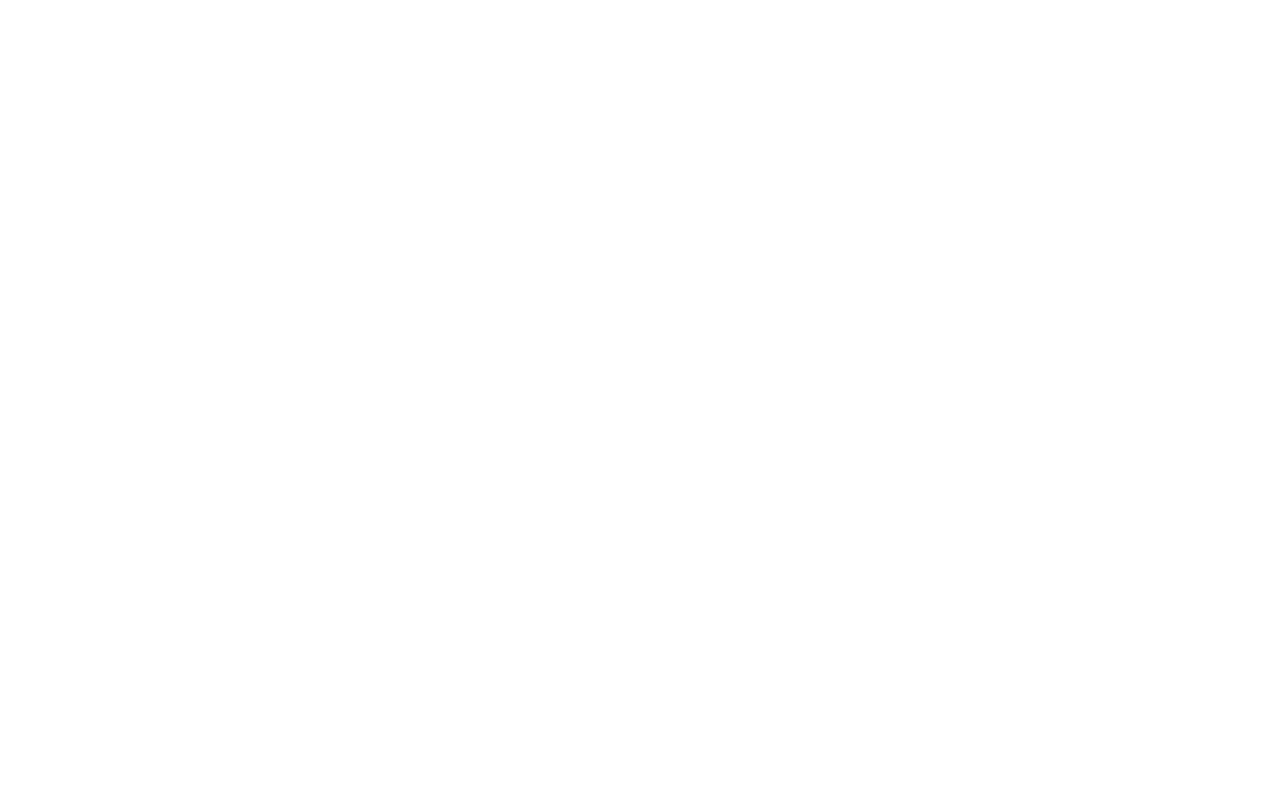
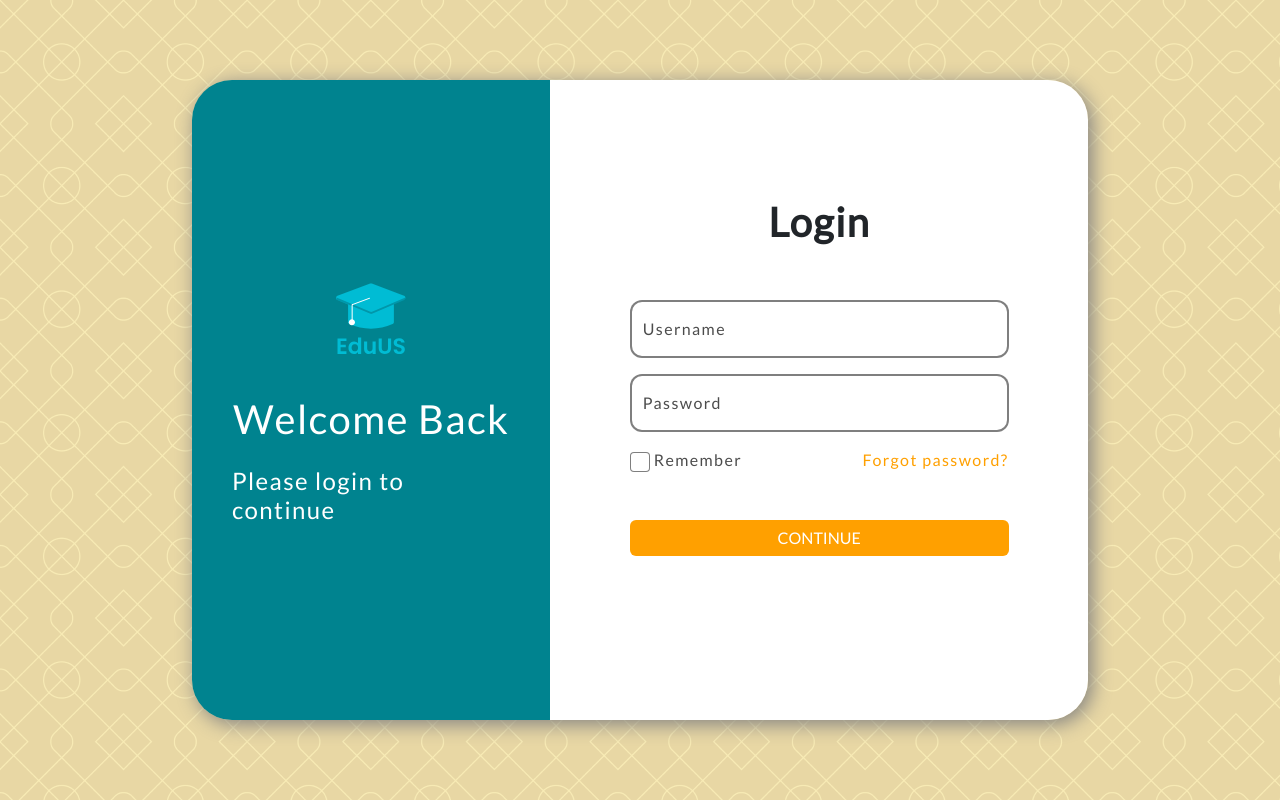
Before and after one commit to Tres0rsHoang/ISE-01Website, a React (Create React App) app: page /LoginPage in a window 1280 px wide. Before the commit this address had no page. Built offline with nearby package versions, Linux system fonts and the light colour scheme.

Commit message:
Update Login Page react-boostrap
- Update Form using react-bootstrap components.
- Link Home Page to Login Page.
- Enable to submit Form.
- Still missing Font-Awesome icon.

```diff
--- a/package.json
+++ b/package.json
@@ -3,9 +3,14 @@
   "version": "0.1.0",
   "private": true,
   "dependencies": {
+    "@fortawesome/fontawesome-svg-core": "^6.2.1",
+    "@fortawesome/free-regular-svg-icons": "^6.2.1",
+    "@fortawesome/free-solid-svg-icons": "^6.2.1",
+    "@fortawesome/react-fontawesome": "^0.2.0",
     "@testing-library/jest-dom": "^5.16.5",
     "@testing-library/react": "^13.4.0",
     "@testing-library/user-event": "^13.5.0",
+    "babel-plugin-macros": "^3.1.0",
     "bootstrap": "^5.2.2",
     "react": "^18.2.0",
     "react-bootstrap": "^2.6.0",
--- a/src/App.js
+++ b/src/App.js
@@ -4,6 +4,7 @@
 
 import EmptyPage from "./Pages/EmptyPage";
 import HomePage from "./Pages/HomePage";
+import LoginPage from "./Pages/LoginPage";
 
 function App() {
   return (
@@ -11,6 +12,7 @@
         <Routes>
           <Route path='/' element={<HomePage />} />
           <Route path='/EmptyPage' element={<EmptyPage/>} />
+          <Route path='/LoginPage' element={<LoginPage/>} />
         </Routes>
       </Router>
   );
--- a/src/CssFile/LoginPage.css
+++ b/src/CssFile/LoginPage.css
@@ -1,4 +1,10 @@
 @import url('https://fonts.googleapis.com/css2?family=Lato&display=swap');
+
+* {
+    margin: 0px;
+    padding: 0px;
+    box-sizing: border-box;
+}
 
 /* Background */
 #background {
@@ -80,42 +86,67 @@
     border-radius: 0 40px 40px 0;
 }
 
-#right-container form {
+#right-container p {
+    font-size: 40px;
+    font-weight: 700;
+}
+
+#right-container .login-form {
     margin: 32px 0;
     width: 80%;
     height: 60%;
 }
+    /* Login Form */
+.login-form #userGroup,
+.login-form #passGroup {
+    border: 2px solid rgba(0, 0, 0, 0.5);
+    border-radius: 12px;
+}
 
-#right-container form label {
+.login-form #userGroup:focus,
+.login-form #passGroup:focus {
+    box-shadow: none;
+    border: 3px solid #00BCD4;
+}
+
+.login-form a {
+    color:#FFA000;
+    float: right;
+}
+
+.login-form .mb-3 label,
+.login-form .mb-5 label {
     color:rgba(0, 0, 0, 0.7);
 }
 
-#right-container form .inputGroup {
-    display: flex;
-    flex-direction: column;
-    padding: 8px;
-    justify-content: center;
-    margin-top: 32px;
-    border: 1px solid rgba(0, 0, 0, 0.8);
-    border-radius: 8px;
-    height: 44px;
-    line-height: 44px;
-}
-
-#right-container form .inputGroup:hover {
-    border: 2px solid #00bcd4;
+.login-form .mb-3 input:focus~label {
     color:#FFA000;
 }
 
-#right-container form .inputText {
-    display: none;
-    width: 100%;
-    border: none;
+.login-form .form-check-input {
+    height: 20px;
+    width: 20px;
+    border: 1px solid rgba(0, 0, 0, 0.5);
 }
 
-#right-container form #moreDetails {
-    display: flex;
-    justify-content:space-between;
-    align-items: center;
-    margin: 16px 0 32px 0;
+.login-form .form-check-input:focus {
+    box-shadow: none;
+    outline: none;
+    border: 1px solid rgba(0, 0, 0, 0.5);
 }
+    /* ---------- */
+    /* Submit Button */
+.login-form .btn {
+    display:block;
+    color: #FFFFFF;
+    background-color: #FFA000;
+    border: none;
+    width: 100%;
+    text-transform: uppercase;
+}
+
+.login-form .btn:hover {
+    border: 1px solid #FFA000;
+    background-color: #FFFFFF;
+    color:#FFA000;
+}
--- a/src/Pages/HomePage.js
+++ b/src/Pages/HomePage.js
@@ -40,7 +40,7 @@
                         <li className="fs-2 fw-bold">HCMUS Edu</li>
                         <li className="fs-5"><div>Enrich your knowledge and get a head start into your<br></br>next career.</div></li>
                         <li style={{position: 'relative', bottom: '25px'}}>
-                            <NavLink to="/EmptyPage" activeStyle><button class="btn btn-secondary Contact">Sign in</button></NavLink>
+                            <NavLink to="/LoginPage" activeStyle><button class="btn btn-secondary Contact">Sign in</button></NavLink>
                         </li>
                     </ul></li>
 
--- a/src/Pages/LoginPage.js
+++ b/src/Pages/LoginPage.js
@@ -1,8 +1,9 @@
 import React from "react";
+import eduUs from "../img/Group 82.svg";
+import logo from "../img/Group 256.svg";
+import { Form, FormControl, FloatingLabel, Button} from "react-bootstrap";
+import "../CssFile/LoginPage.css";
 
-import eduUs from "../asset/img/Group 82.svg";
-import logo from "../asset/img/Group 256.svg"
-import { Button, Form, FormLabel, FormText } from "react-bootstrap";
 function LoginPage(){
     return(
         <div id={'background'}>
@@ -17,24 +18,42 @@
                     </div>
                 </div>
                 <div id='right-container'>
-                    <h1>Login</h1>
-                    <Form action="">
-                        <div id="groupName" class="inputGroup">
-                            <FormLabel for="name">Name:</FormLabel>
-                            <FormText type="text" id="name" class="inputText" name="name"></FormText>
-                        </div>
-                        <div id="groupPass" class="inputGroup">
-                            <label for="pass">Password:</label>
-                            <input type="password" id="pass" class="inputText" name="password"></input>
-                        </div>
-                        <div id="moreDetails">
-                            <div id="groupRemember">
-                                <input type="checkbox" id="remember" name="remember"></input>
-                                <label for="remember">Remember</label>
-                            </div>
-                            <a href="/">Forgot password?</a>
-                        </div>
-                        <Button variant="contained">Continue</Button>
+                    <p>Login</p>
+                    <Form className={"login-form"}>
+                        {/* Username */}
+                        <FloatingLabel
+                            controlId={"userGroup"}
+                            className={"mb-3"}
+                            label={"Username"}>
+                            <FormControl
+                                type={"text"}
+                                name={"username"}
+                                controlId={"username"}
+                                placeholder={"Enter username"}
+                                required
+                            />
+                        </FloatingLabel>
+                        {/* Password */}
+                        <FloatingLabel
+                            controlId={"passGroup"}
+                            className={"mb-3"}
+                            label={"Password"}>
+                            <FormControl
+                                type={"password"}
+                                name={"password"}
+                                controlId={"password"}
+                                placeholder={"Enter password"}
+                                required
+                            />
+                        </FloatingLabel>
+                        <Form.Check inline className={"mb-5"}
+                            id={"remember"}
+                            name={"remember"}
+                            label={"Remember"}
+                            type={"checkbox"}/>
+                        <a href="/">Forgot password?</a>
+                        <Button type="submit">Continue</Button>
+                        {/* Continue</Button> */}
                     </Form>
                 </div>
             </div>
--- a/src/index.js
+++ b/src/index.js
@@ -3,7 +3,6 @@
 import './index.css';
 import App from './App';
 import reportWebVitals from './reportWebVitals';
-
 import '../node_modules/bootstrap/dist/css/bootstrap.min.css';
 import './CssFile/HomePage.css'
 
```
Also changed, not shown: src/Pages/Test.js (deleted), 1 other file (tests, documents, lock files or other folders).
